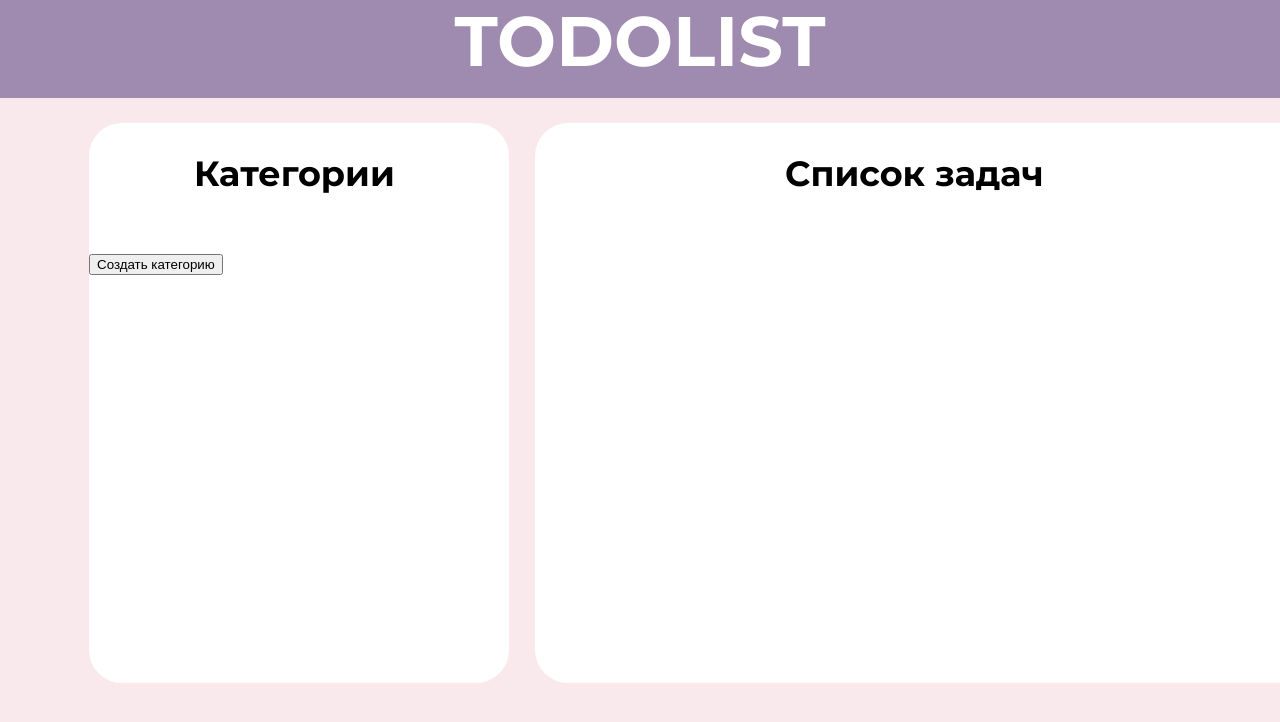
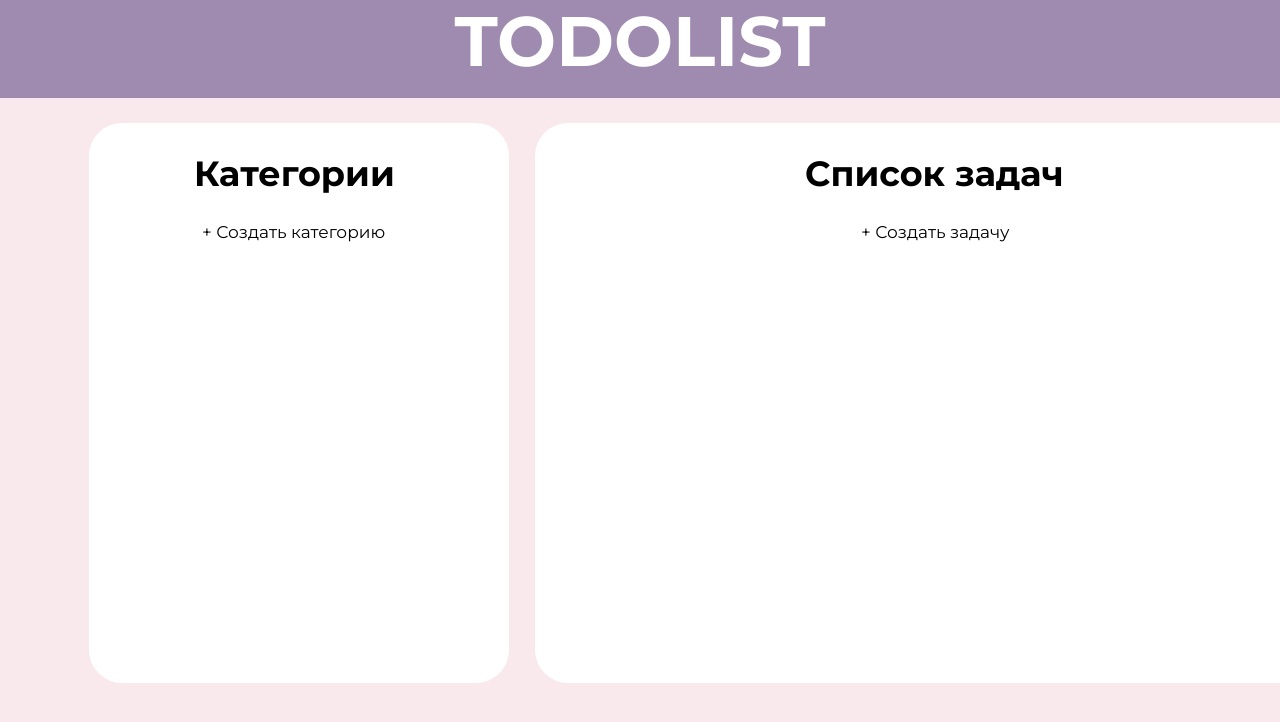
Before and after one commit to seva4la/TPFront, a React (Vite) app: page / in a window 1280 px wide. Shown: the top 722 px of the page. Built offline with nearby package versions, Linux system fonts and the light colour scheme; a web font is replaced by a local one.

Commit message:
adding buttons

```diff
--- a/src/App.css
+++ b/src/App.css
@@ -18,15 +18,6 @@ h1{
     text-align: center;
   }
 
-  /* h2{
-    margin-left: 90px;
-    font-family: 'Montserrat', sans-serif;
-    color: black;
-    font-size: 40px;
-    /* margin: 19px 40px;
-  } */
-
-
   .category{
     font-family: 'Montserrat', sans-serif;
     height: 831px;
@@ -36,43 +27,21 @@ h1{
     color: white;
     margin: 0 auto;
   }
-  /* .categ{
 
-    top: 184px;
-    left: 187px;
-    /* height: 831px;
-    width: 833px; */
-    /* padding: 43.5px 32px;
-    border-radius: 33px; */
-
-    /* margin: 0 auto;
-    float: right;
-  }  */
   .categ{
     margin-left: 105px;
     font-family: 'Montserrat', sans-serif;
     color: black;
     font-size: 35px;
-    /* margin: 19px 40px; */
   }
 
   .zadachi{
-    margin-left: 250px;
+    margin-left: 270px;
     font-family: 'Montserrat', sans-serif;
     color: black;
     font-size: 35px;
   }
 
-  /* .zadachi{
-    font-family: 'Montserrat', sans-serif;
-    height: 831px;
-    width: 833px;
-    padding: 43.5px 32px;
-    border-radius: 33px;
-    color: rgb(78, 32, 32);
-    margin: 0 auto;
-    float: right;
-  }  */
 
   .pryam1{
     height: 560px;
@@ -93,3 +62,35 @@ h1{
     position: absolute;
     float: right;
   }
+
+  .cr_categ{
+    font-size: 26px;
+    font-family: 'Montserrat', sans-serif;
+    color: black;
+  }
+
+  .fontbutcat{
+    font-size: 17px;
+    margin-left: 107px;
+    margin-top: -20px;
+    font-family: 'Montserrat', sans-serif;
+    color: black;
+    background-color: 0%;
+    background-color:transparent;
+	  display:inline-block;
+	  cursor:pointer;
+    border:0px solid #84bbf3;
+  }
+
+  .fontbutzad{
+    font-size: 17px;
+    margin-left: 320px;
+    margin-top: -20px;
+    font-family: 'Montserrat', sans-serif;
+    color: black;
+    background-color: 0%;
+    background-color:transparent;
+	  display:inline-block;
+	  cursor:pointer;
+    border:0px solid #84bbf3;
+  }
--- a/src/App.jsx
+++ b/src/App.jsx
@@ -5,6 +5,9 @@ import "./App.css";
 import { MyModal } from "./components/MyModal/MyModal";
 import { MyButton } from "./components/button/MyButton";
 import { CategoryList } from "./components/CategoryList";
+import { TextSize } from "tabler-icons-react";
+
+
 
 function App() {
   const [modal, setModal] = useState(false);
@@ -29,8 +32,9 @@ function App() {
         <h1 class="header">TODOLIST</h1>
         <div class="pryam1">
           <h2 class ="categ">Категории</h2>
-          <MyButton style={{ marginTop: 30 }} onClick={() => setModal(true)}>
-            Создать категорию
+          <MyButton class = "fontbutcat" style={{ marginTop: -50}} onClick={() => setModal(true)}>
+           {/* <span style='fontbutcat'> + Создать категорию</span> */}
+           + Создать категорию
           </MyButton>
           <MyModal visible={modal} setVisisble={setModal}>
             <form>
@@ -48,6 +52,10 @@ function App() {
         </div>
         <div class="pryam2">
           <h2 class = "zadachi">Список задач</h2>
+          <MyButton class = "fontbutzad" style={{ marginTop: -50}} onClick={() => setModal(true)}>
+           {/* <span style='fontbutcat'> + Создать категорию</span> */}
+           + Создать задачу
+          </MyButton>
         </div>
       </div>
     </>
```
